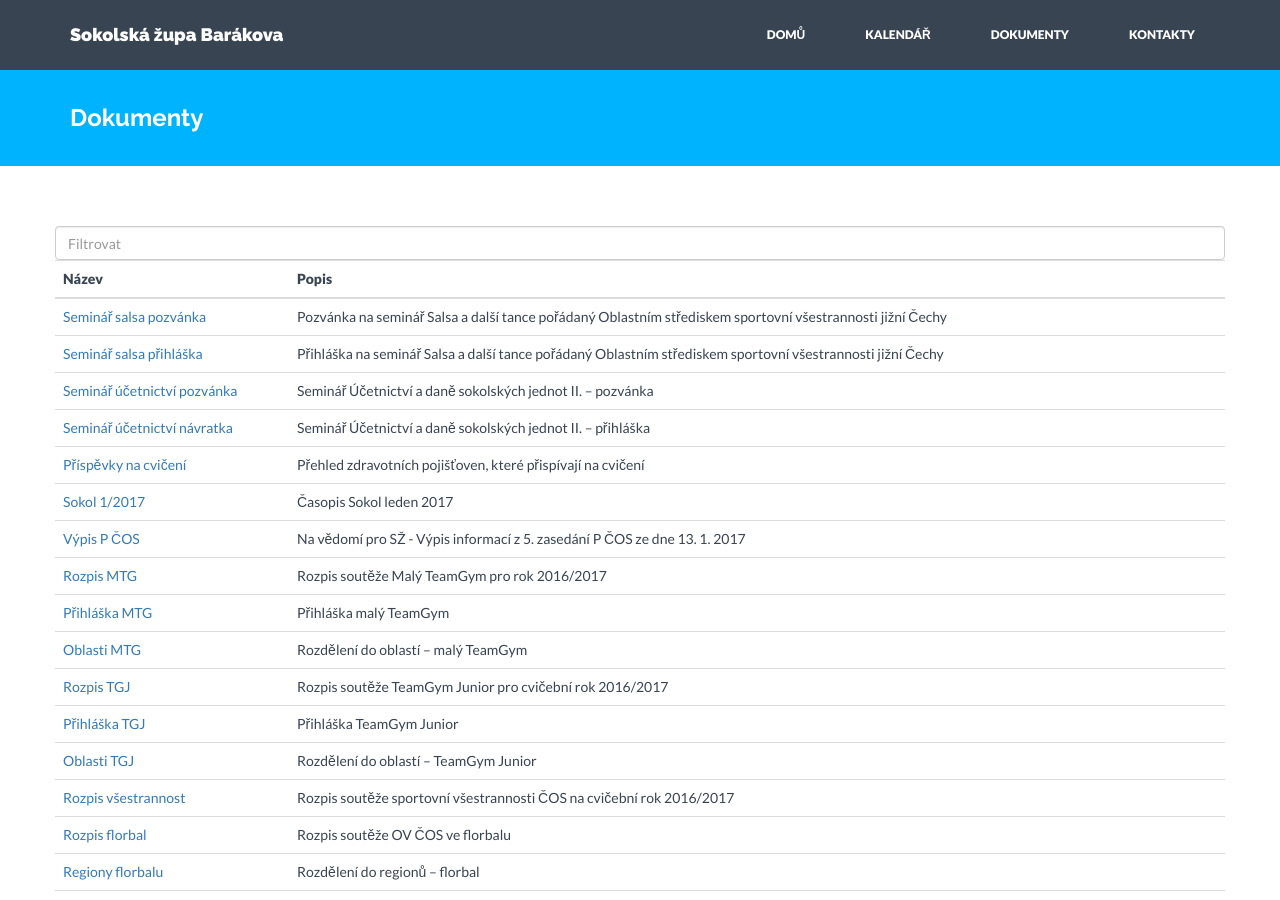
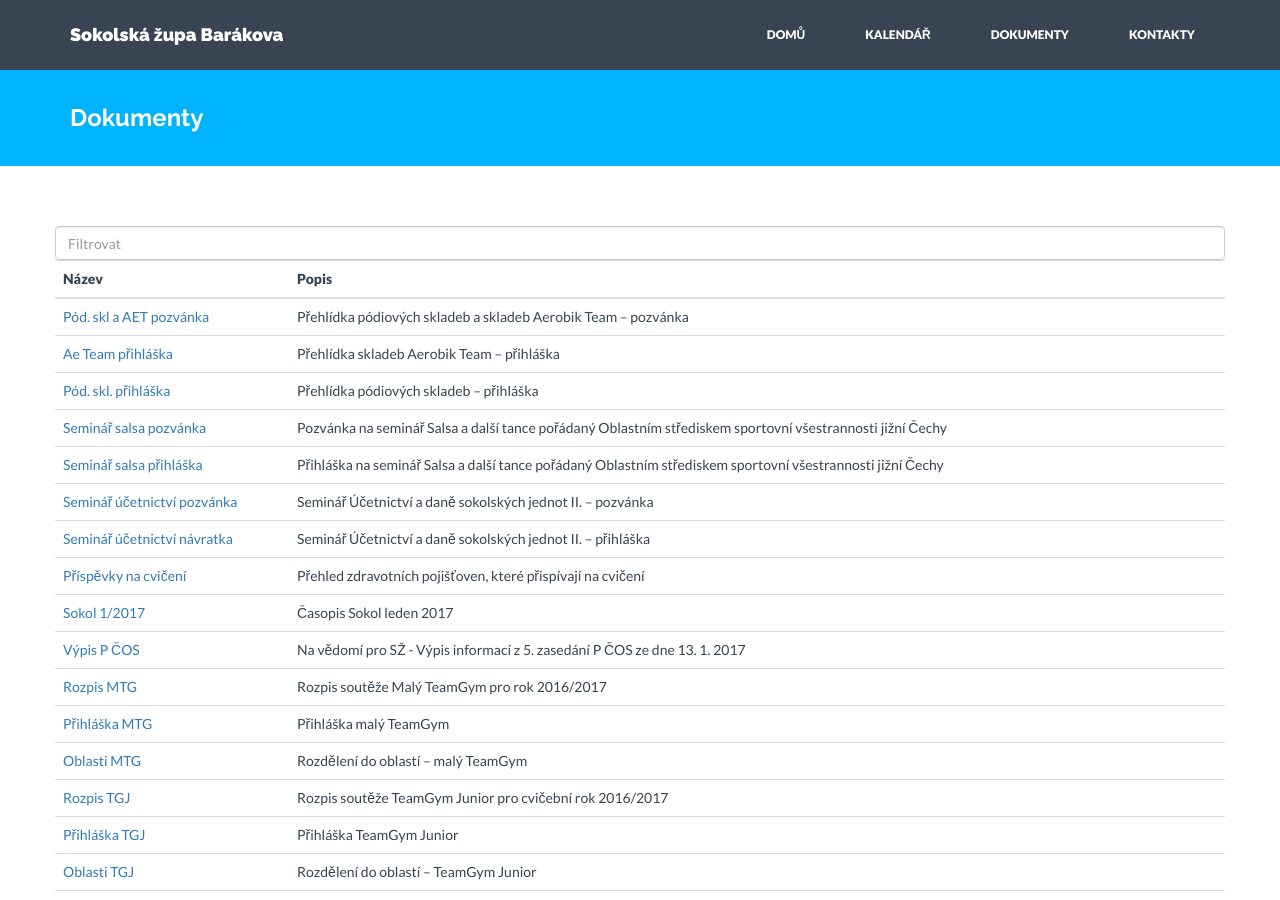
Before and after one commit to milanhybner/zbarakova.cz, a Jekyll site: the page built from dokumenty.md, in a window 1280 px wide and 900 px high. Built offline with Jekyll 4.4.1, drawn with Linux system fonts in a browser that asks for light colours; nearby versions of some CDN libraries.

Commit message:
Přidána pozvánka a přihláška na pód. skl a AET
Na stránku akcí k datu 25.3.2017 byla přidána pozvánka na Přehlídka pódiových skladeb a skladeb Aerobik Team (Praha, Kr.Vinohrady)

http://www.zbarakova.cz/akce.html

Na stránku dokumentů byla přidána pozvánka a přihláška na tuto akci

http://www.zbarakova.cz/dokumenty.html

```diff
--- a/_data/akce.yaml
+++ b/_data/akce.yaml
@@ -344,8 +344,8 @@
 
 - datum: 2017-03-25
   nazev: Přehlídka pódiových skladeb a skladeb Aerobik Team (Praha, Kr.Vinohrady)
-  url:
-  druh:
+  url: https://drive.google.com/open?id=0B0w6gDorCVUkeHRQZGsyLXpFYnFmT0hpXzhsenhMUUJFUWUw
+  druh: přehlídka
 
 - datum: 2017-03-25
   nazev: Sportovní gymnastika po přemet (Praha)
--- a/_data/dokumenty.yaml
+++ b/_data/dokumenty.yaml
@@ -1,3 +1,15 @@
+- nazev: Pód. skl a AET pozvánka
+  url: https://drive.google.com/open?id=0B0w6gDorCVUkeHRQZGsyLXpFYnFmT0hpXzhsenhMUUJFUWUw
+  popis: Přehlídka pódiových skladeb a skladeb Aerobik Team – pozvánka
+
+- nazev: Ae Team přihláška
+  url: https://drive.google.com/open?id=0B0w6gDorCVUkNjlwaThSckRmY1R4Q1hxV19GS3dsQUVPLXA0
+  popis: Přehlídka skladeb Aerobik Team – přihláška
+
+- nazev: Pód. skl. přihláška
+  url: https://drive.google.com/open?id=0B0w6gDorCVUkY0Z0X3dyZDhleXVNQldleXBMX0JScEFObGdn
+  popis: Přehlídka pódiových skladeb – přihláška
+
 - nazev: Seminář salsa pozvánka
   url: https://drive.google.com/open?id=0B0w6gDorCVUkOXBwQlF5UTJON25fYU5VQUFYa09nd0ZyNW5n
   popis: Pozvánka na seminář Salsa a další tance pořádaný Oblastním střediskem sportovní všestrannosti jižní Čechy
```
